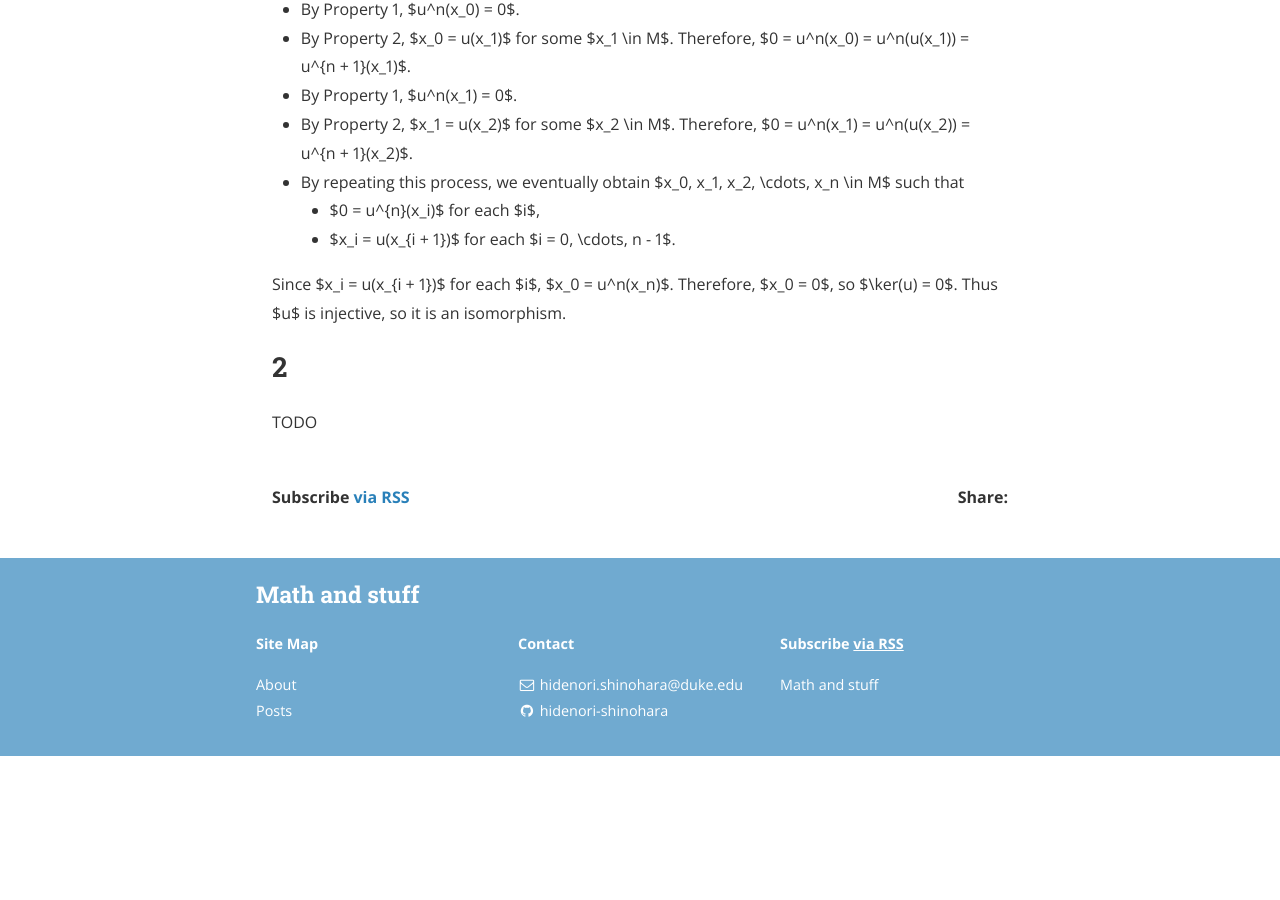
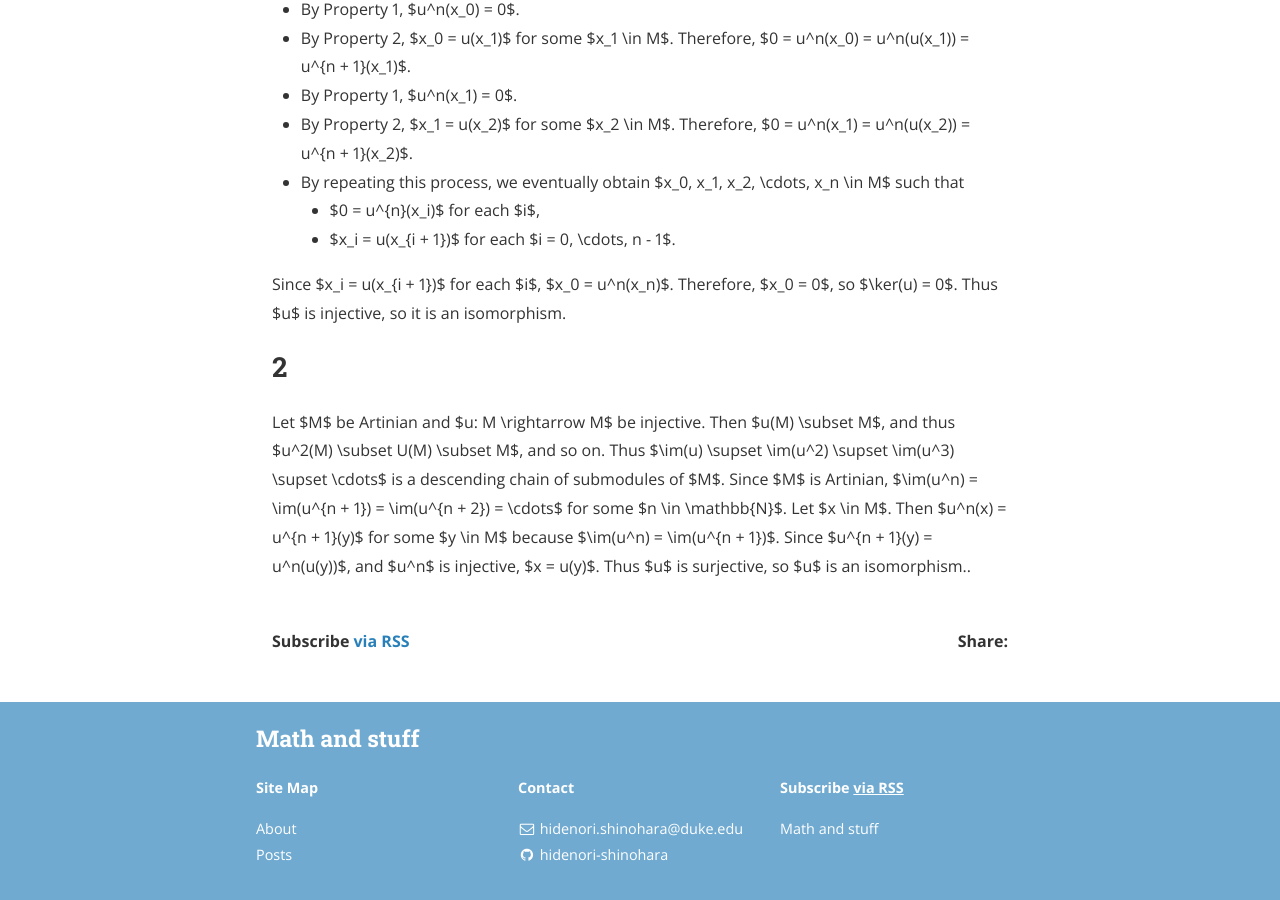
Before and after one commit to hidenori-shinohara/hidenori-shinohara.github.io, a Jekyll site: the page built from _posts/atiyah/chapter6/2019-12-20-ex-6-1.md, in a window 1280 px wide and 900 px high, scrolled down 911 px. Built offline with Jekyll 4.4.1, drawn with Linux system fonts in a browser that asks for light colours; nearby versions of some CDN libraries; before the commit the page ends 1667 px from its top, so only the background shows below that.

Commit message:
Finish ex 6-1 [atiyah]

```diff
--- a/_layouts/default.html
+++ b/_layouts/default.html
@@ -30,7 +30,7 @@
                 Bd: ["\\text{Bd}(#1)",1],
                 Tor: ["\\text{Tor}(#1)",1],
                 ker: ["{\\text{ker}}",0],
-                im: ["{\\text{im}(#1)}",1],
+                im: ["{\\text{im}}",0],
                 Im: ["{\\text{Im}}",0],
                 span: ["{\\text{span}}",0],
                 lcm: ["{\\text{lcm}}",0],
--- a/_posts/atiyah/chapter6/2019-12-20-ex-6-1.md
+++ b/_posts/atiyah/chapter6/2019-12-20-ex-6-1.md
@@ -36,4 +36,11 @@ Therefore, $x_0 = 0$, so $\ker(u) = 0$.
 Thus $u$ is injective, so it is an isomorphism.
 
 ## 2
-TODO
+Let $M$ be Artinian and $u: M \rightarrow M$ be injective.
+Then $u(M) \subset M$, and thus $u^2(M) \subset U(M) \subset M$, and so on.
+Thus $\im(u) \supset \im(u^2) \supset \im(u^3) \supset \cdots$ is a descending chain of submodules of $M$.
+Since $M$ is Artinian, $\im(u^n) = \im(u^{n + 1}) = \im(u^{n + 2}) = \cdots$ for some $n \in \mathbb{N}$.
+Let $x \in M$.
+Then $u^n(x) = u^{n + 1}(y)$ for some $y \in M$ because $\im(u^n) = \im(u^{n + 1})$.
+Since $u^{n + 1}(y) = u^n(u(y))$, and $u^n$ is injective, $x = u(y)$.
+Thus $u$ is surjective, so $u$ is an isomorphism..
```
